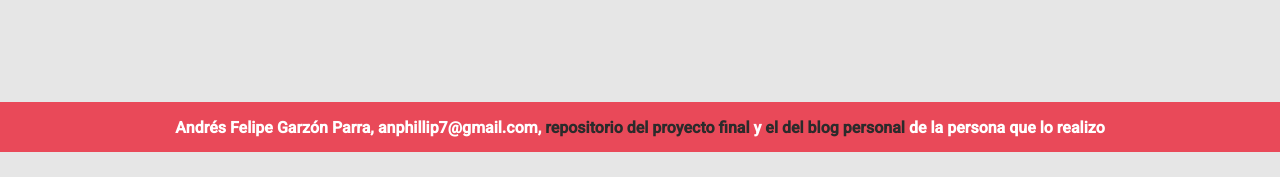
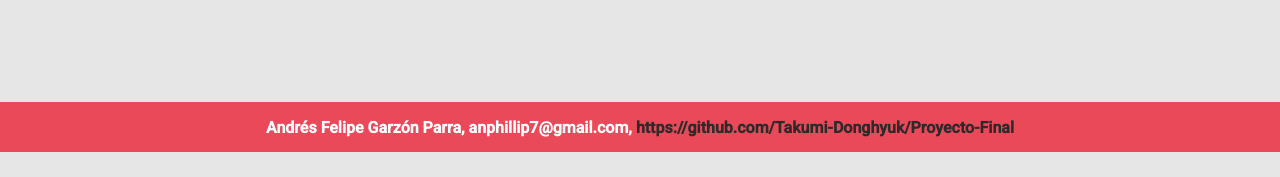
Before and after one commit to Takumi-Donghyuk/Proyecto-Final, a plain HTML site: page index.html in a window 1280 px wide. Shown: the part 1275-1452 px from the top of the page. Drawn offline with nearby package versions, Linux system fonts and the light colour scheme; no server answers.

Commit message:
"link al repositorio"

```diff
--- a/index.html
+++ b/index.html
@@ -178,7 +178,7 @@
         </footer>
         <div class="containerLast">
             <div class="lastBox">
-                <p><b>Andrés Felipe Garzón Parra, anphillip7@gmail.com, <a href="#" id="repo">repositorio del proyecto final </a> y <a href="#" id="blog">el del blog personal</a> de la persona que lo realizo</b></p>
+                <p><b>Andrés Felipe Garzón Parra, anphillip7@gmail.com, <a href="#" id="repo">https://github.com/Takumi-Donghyuk/Proyecto-Final </a></b></p>
         </div>
         </div>
 </body>
```
